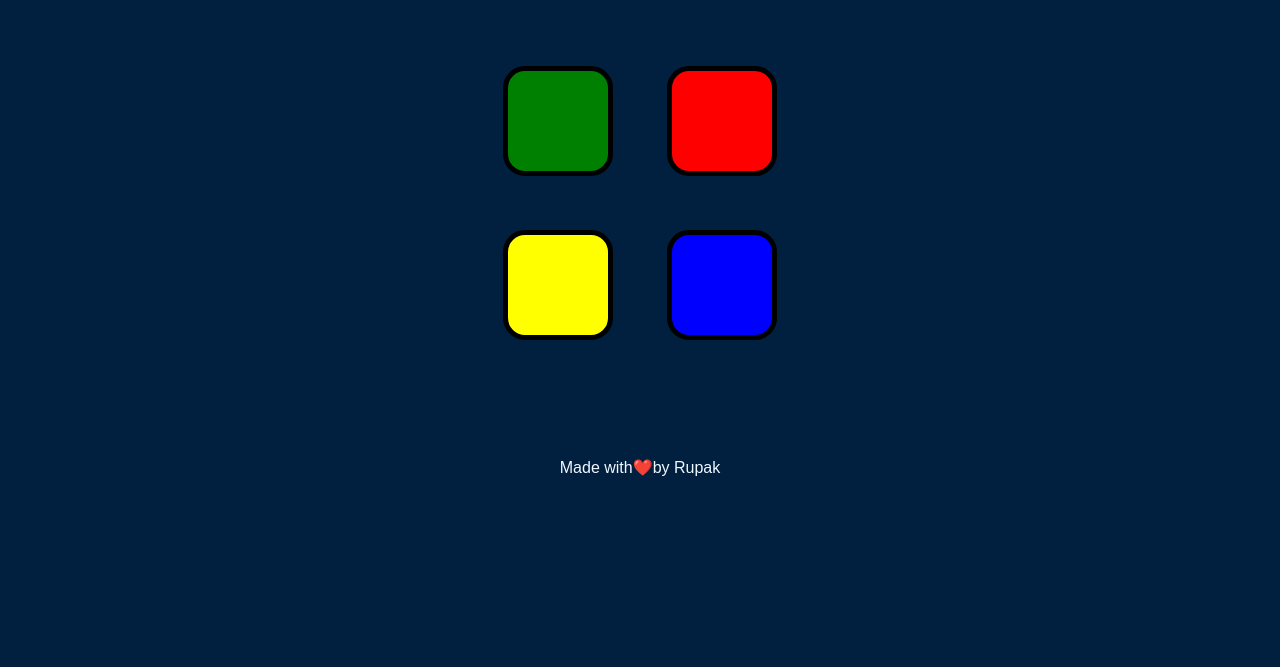
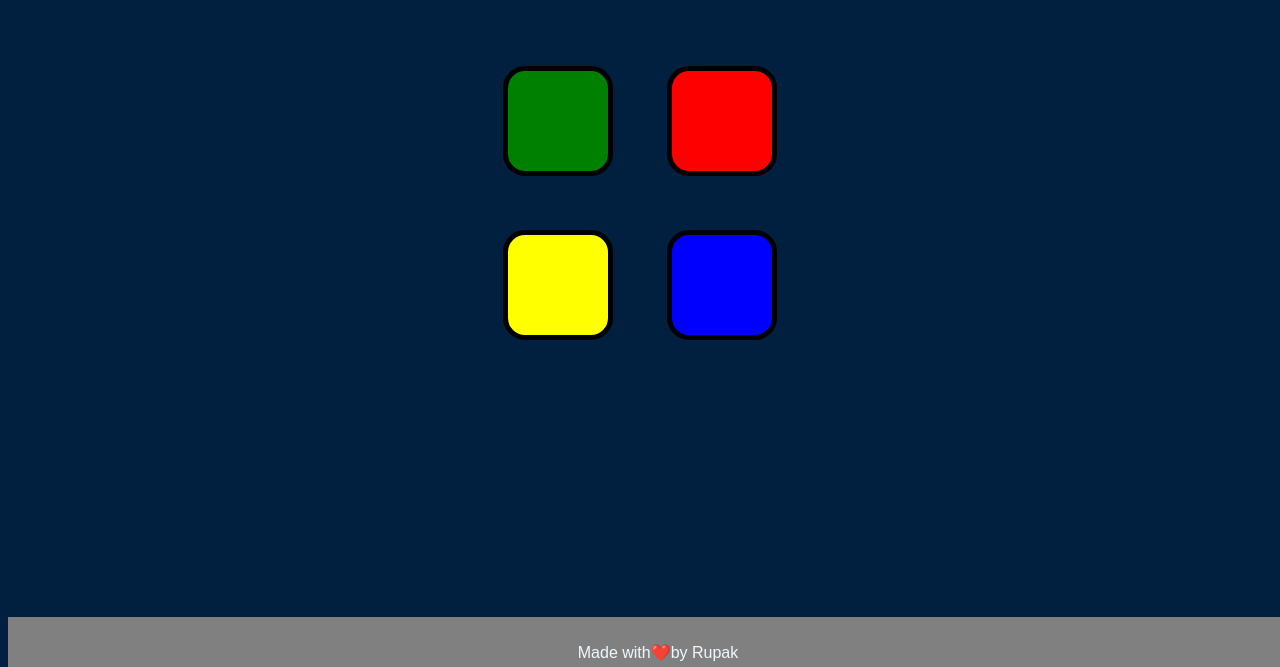
Before and after one commit to Rupak100/Simon-Game, a plain HTML site: page index.html in a window 1280 px wide. Shown: the part 133-800 px from the top of the page. Drawn offline with nearby package versions, Linux system fonts and the light colour scheme.

Commit message:
3rd commit

```diff
--- a/styles.css
+++ b/styles.css
@@ -64,6 +64,17 @@ body {
   font-family:sans-serif;
   font-size: 1rem;
   /* position: absolute; */
-  margin: 7%;
-  text-align: center;
+
+
+
+
+
+    position: fixed;
+    padding: 10px 10px 0px 10px;
+    bottom: 0;
+    width: 100%;
+    /* Height of the footer*/
+    height: 40px;
+    background: grey;
+
 }
```
